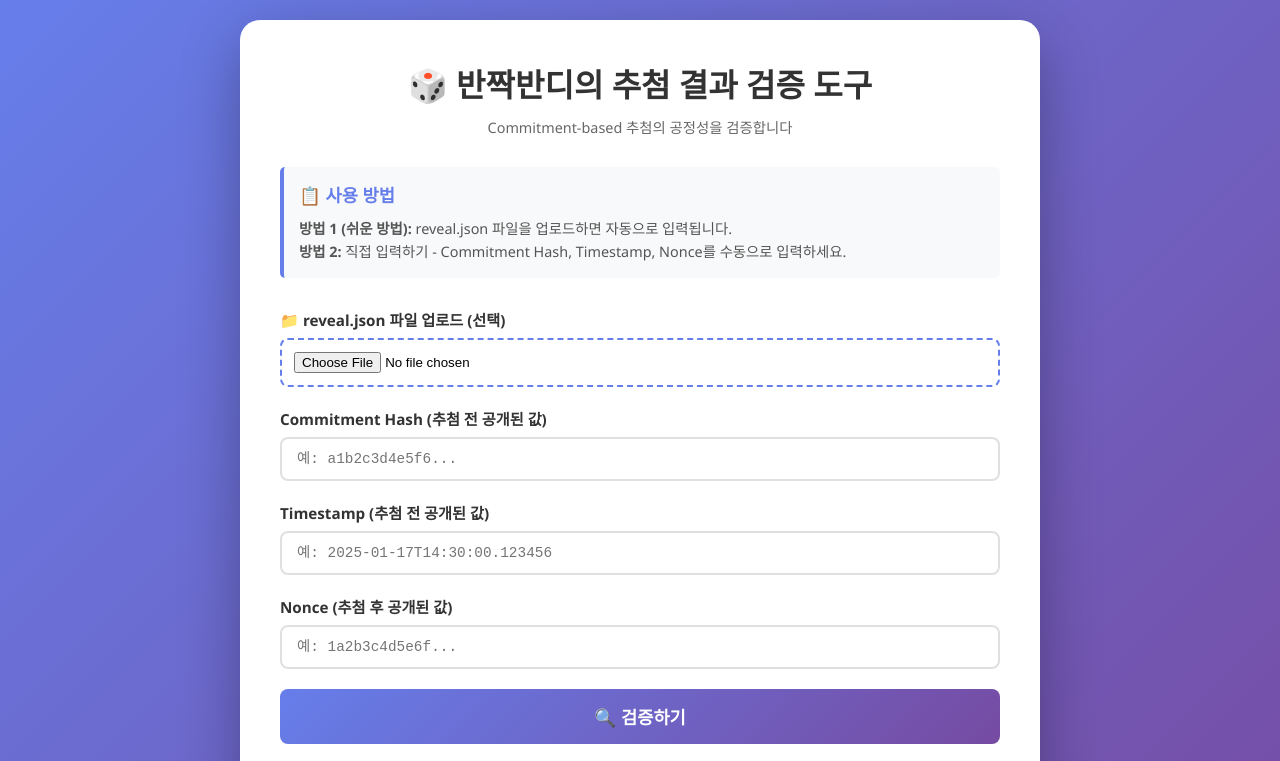
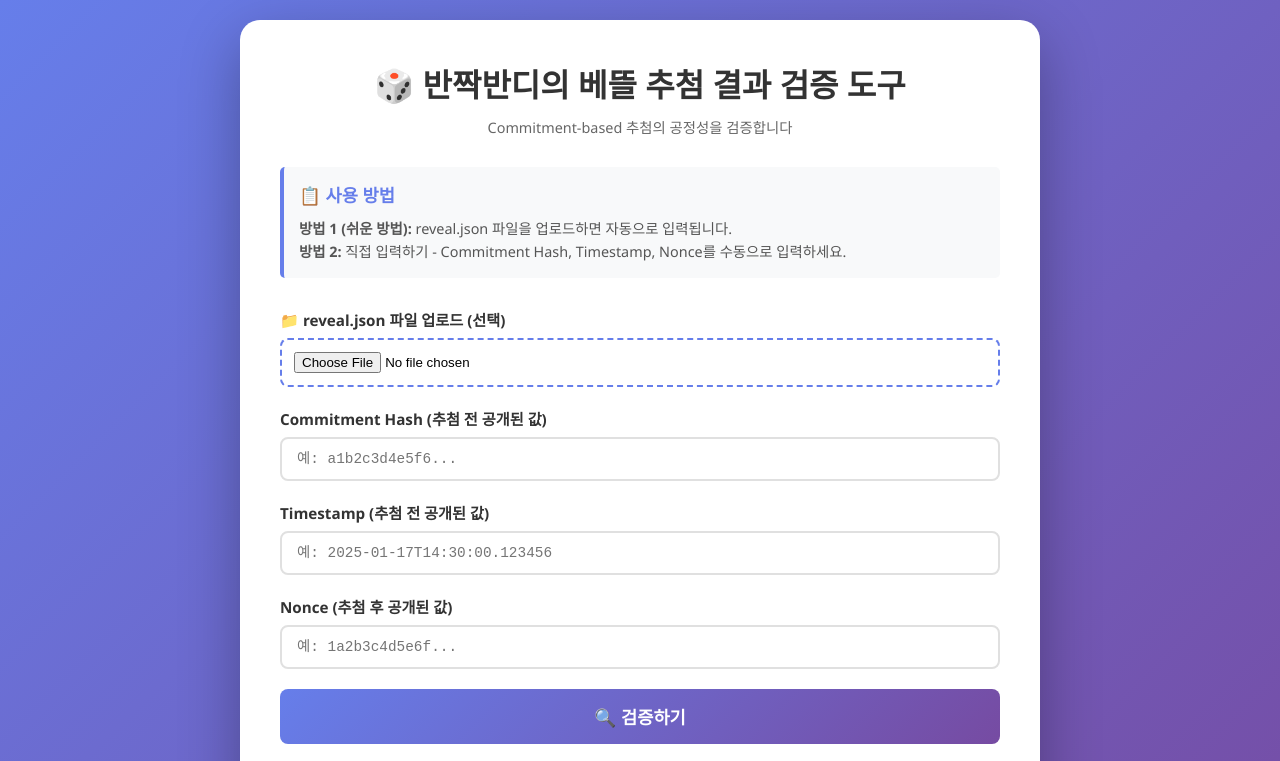
Before and after one commit to leereeree/random_draw, a plain HTML site: page index.html in a window 1280 px wide. Shown: the top 761 px of the page. Drawn offline with nearby package versions, Linux system fonts and the light colour scheme.

Commit message:
Update index.html

```diff
--- a/index.html
+++ b/index.html
@@ -197,7 +197,7 @@
 </head>
 <body>
     <div class="container">
-        <h1>🎲 반짝반디의 추첨 결과 검증 도구</h1>
+        <h1>🎲 반짝반디의 베뜰 추첨 결과 검증 도구</h1>
         <p class="subtitle">Commitment-based 추첨의 공정성을 검증합니다</p>
 
         <div class="info-box">
```
